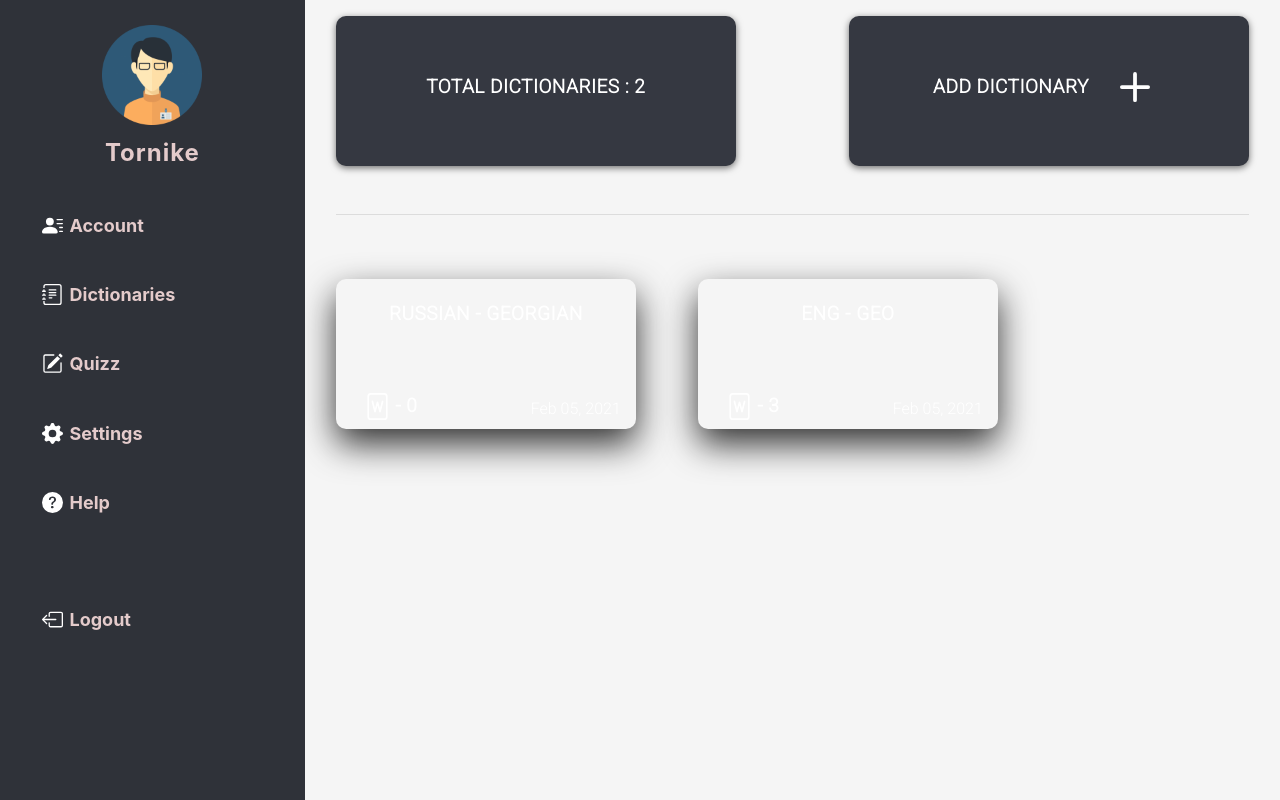
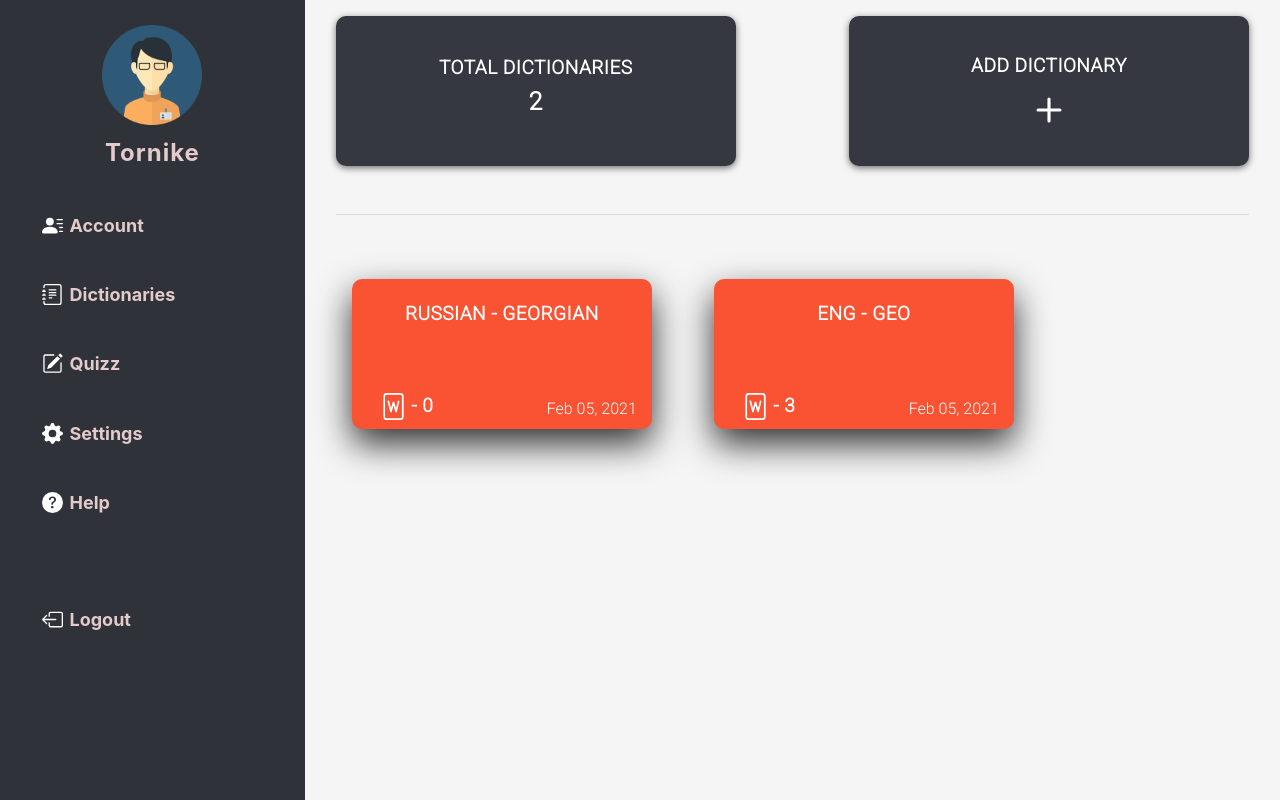
Before and after one commit to berekashvili22/DjangoDictionary, a Django app: page /dictionaries in a window 1280 px wide. Shown: the part 62-862 px from the top of the page. Run offline with Django 3.2, Linux system fonts and the light colour scheme; a user stored in the database is signed in; data comes from the database, SQL or seed files in the repository.

Commit message:
create view/create dict templates

```diff
--- a/dictionary_project/dictionary/templates/dictionary/dictionaries.html
+++ b/dictionary_project/dictionary/templates/dictionary/dictionaries.html
@@ -4,13 +4,14 @@
 <!-- home-right-cont -->
 <div class="container mb-5">
     <div class="dict-overview m-3">
-        <div class="dict-cont top">
-            <h4>Total Dictionaries : {{ dictionaries.count }}</h4>
+        <div class="dict-cont top" style="display: flex; flex-direction: column; justify-content: center; align-items: center;">
+            <h4 class="">Total Dictionaries</h4>
+            <h4 style="font-size: 25px">{{ dictionaries.count }}</h4>
         </div>
-        <div class="dict-cont top">
-            <h4 class="mr-3">Add dictionary</h4>
-            <a href="" class="add-dict-btn">
-                <svg xmlns="http://www.w3.org/2000/svg" width="60" height="60" fill="white" class="bi bi-plus add-dict mb-2" viewBox="0 0 16 16">
+        <div class="dict-cont top" style="display: flex; flex-direction: column; justify-content: center; align-items: center;">
+            <h4 class="mt-2">Add dictionary</h4>
+            <a href="{% url 'dictionary_form' %}" class="add-dict-btn">
+                <svg xmlns="http://www.w3.org/2000/svg" width="50" height="50" fill="white" id="add-dict-svg" class="bi bi-plus add-dict" viewBox="0 0 16 16">
                     <path d="M8 4a.5.5 0 0 1 .5.5v3h3a.5.5 0 0 1 0 1h-3v3a.5.5 0 0 1-1 0v-3h-3a.5.5 0 0 1 0-1h3v-3A.5.5 0 0 1 8 4z"/>
                 </svg>
             </a>
@@ -23,8 +24,9 @@
 <div class="container mt-5" style="display: flex;">
     <div class="row">
     {% for dict in dictionaries %}
+    <a href="{% url 'dictionary' dict.id %}">
     <div class="col m-3">
-        <div class="dict-cont m-auto" style="background-color: #{{ dict.color }};">
+        <div class="dict-cont m-auto" style="background-color: {{ dict.color }};">
             <h4 class="pt-4">{{ dict.lang_from }} - {{ dict.lang_to }}</h4>
             <div class="dict-details">
                 <svg xmlns="http://www.w3.org/2000/svg" width="35" height="35" fill="white" class="bi bi-file-word pb-2" viewBox="0 0 16 16">
@@ -38,6 +40,7 @@
             </div>
         </div>
     </div>
+    </a>
     {% endfor %}
     </div>
 </div>
```
Also changed, not shown: dictionary_project/dictionary/templates/dictionary/dictionary_form.html (added, +18 -0 lines).
